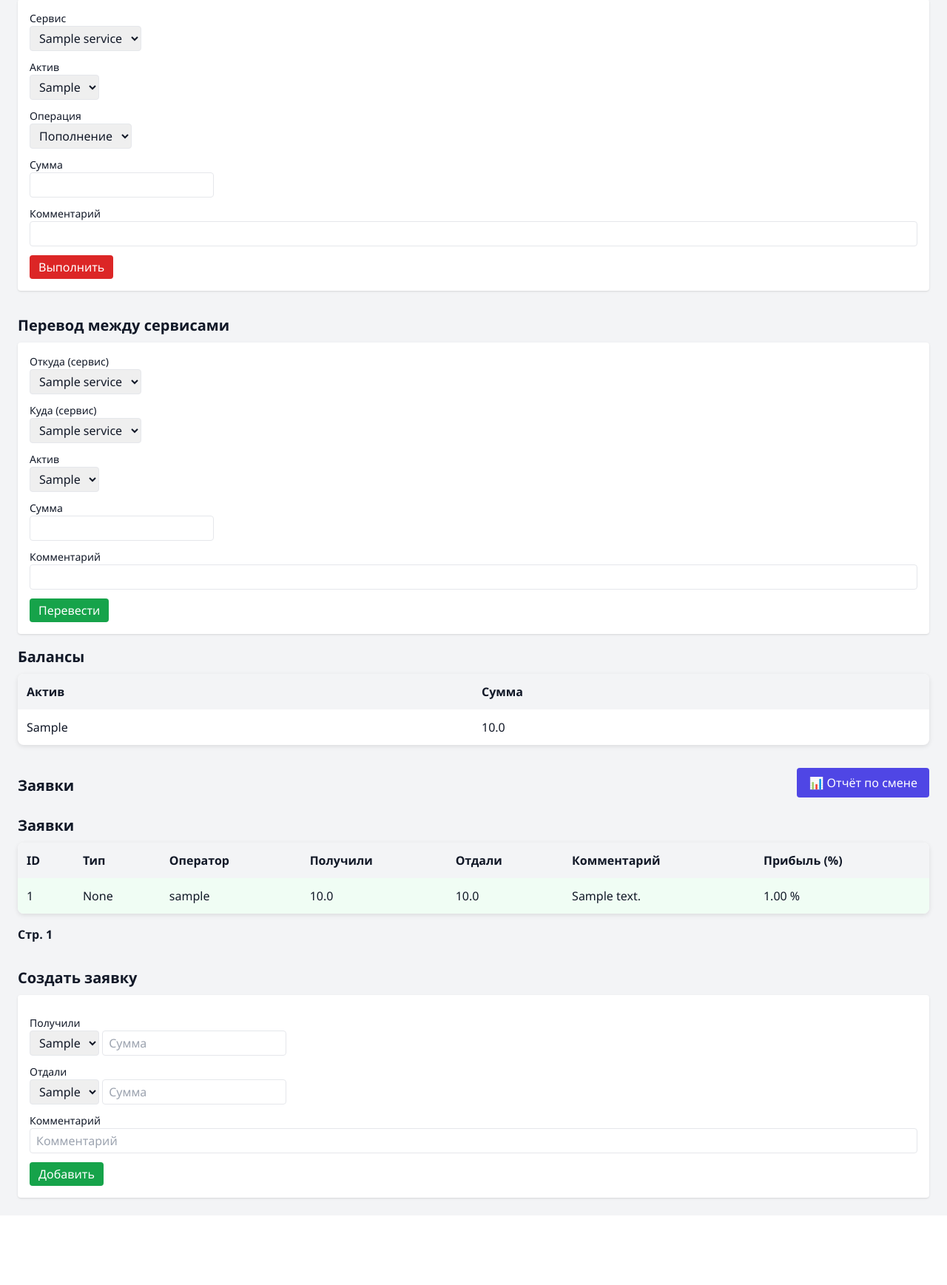
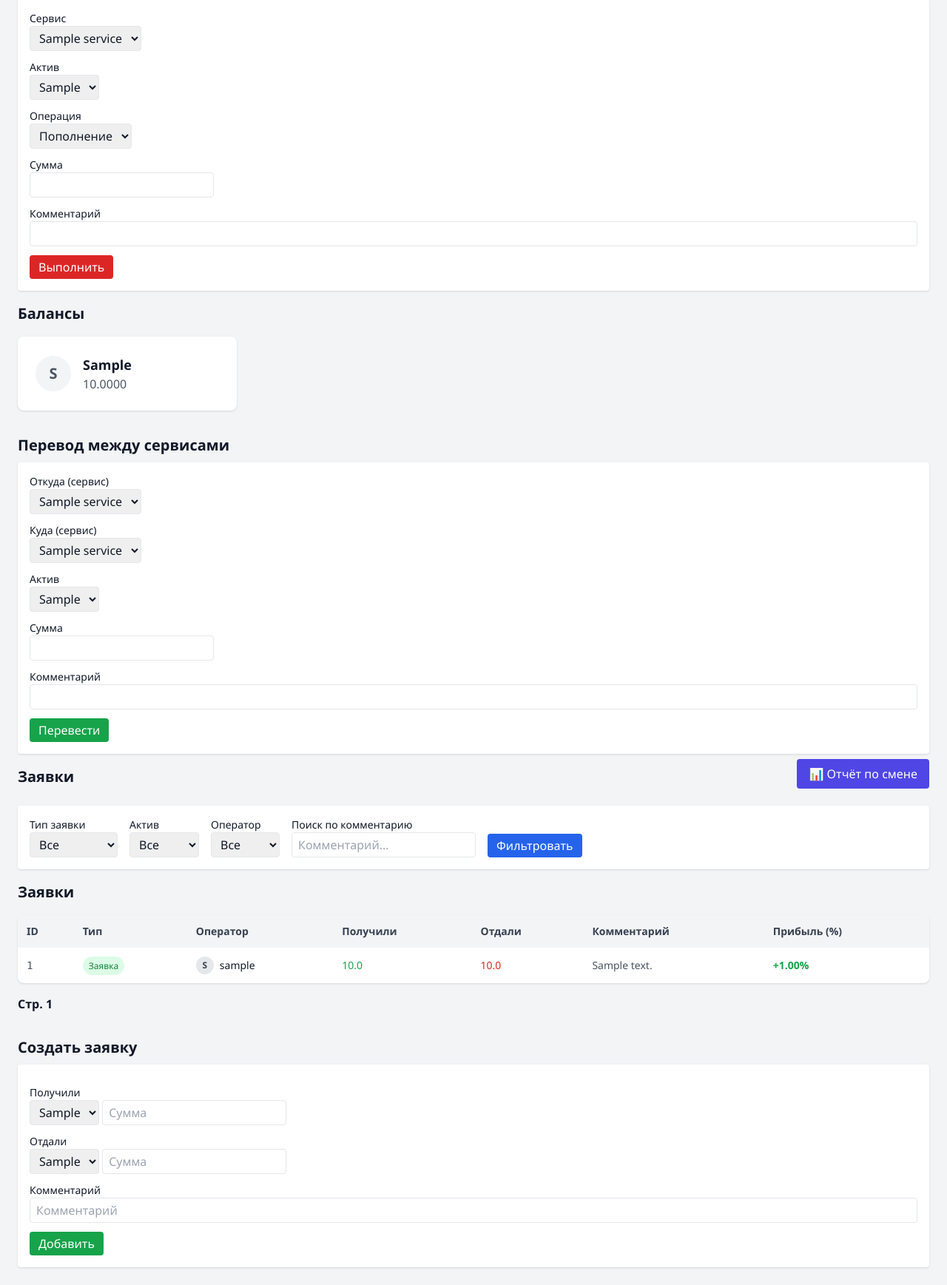
Before and after one commit to Igg9or/exchange-system, a Flask app: page / in a window 1280 px wide. Shown: the part 217-1954 px from the top of the page at 74% size. Before the commit the page ends 1840 px from the top, so only its background shows below. Run offline with Flask 3, Linux system fonts and the light colour scheme; the visitor is signed in with stand-in values (Sample User, id 1); tables that the repository leaves empty hold one stand-in row (values such as "Sample post"); some libraries are stand-ins or nearby versions.

Commit message:
Перед визуалом

```diff
--- a/main.py
+++ b/main.py
@@ -262,65 +262,87 @@ def get_shift_report(db: Session, service_id: int):
 def index():
     if "user_id" not in session:
         return redirect(url_for("login"))
-
     db = SessionLocal()
     user = db.query(User).get(session["user_id"])
+    service_id = request.args.get("service_id", type=int)
 
-    # сервис по умолчанию
-    service_id = request.args.get("service_id", type=int)
-    if user.role == "admin":
-        # админ видит все сервисы
-        if service_id:
-            service = db.query(Service).get(service_id)
-        else:
-            service = db.query(Service).first()
-        services = db.query(Service).all()
+    # если админ выбирает сервис вручную
+    if user.role == "admin" and service_id:
+        service = db.query(Service).get(service_id)
     else:
-        # оператор работает только со своим сервисом
         service = db.query(Service).get(user.service_id)
-        # ⚡ исправляем: оператору отдаём все сервисы (для "куда"),
-        # но в "откуда" в шаблоне останется только его
-        services = db.query(Service).all()
 
-    # пагинация
+    balances, orders, assets = [], [], []
+
     page = int(request.args.get("page", 1))
     per_page = 10
     offset = (page - 1) * per_page
 
-    balances, orders, assets = [], [], []
     if service:
+        # балансы
         balances = (
             db.query(Balance, Asset)
             .join(Asset, Balance.asset_id == Asset.id)
             .filter(Balance.service_id == service.id)
             .all()
         )
+
+        # базовый запрос по заявкам
+        query = (
+            db.query(Order)
+            .options(joinedload(Order.user))
+            .filter(Order.service_id == service.id)
+        )
+
+        # === ФИЛЬТРЫ ===
+        order_type = request.args.get("type")
+        if order_type:
+            query = query.filter(Order.type == order_type)
+
+        asset_filter = request.args.get("asset")
+        if asset_filter:
+            query = query.join(Asset, Order.received_asset_id == Asset.id).filter(
+                Asset.symbol == asset_filter
+            )
+
+        operator_id = request.args.get("operator_id", type=int)
+        if operator_id:
+            query = query.filter(Order.user_id == operator_id)
+
+        search = request.args.get("search")
+        if search:
+            query = query.filter(Order.comment.ilike(f"%{search}%"))
+
+        # пагинация
         orders = (
-            db.query(Order)
-            .options(joinedload(Order.user))   # 🔹 подтягиваем пользователя сразу
-            .filter(Order.service_id == service.id)
-            .order_by(Order.id.desc())
+            query.order_by(Order.id.desc())
             .offset(offset)
             .limit(per_page + 1)
             .all()
         )
+
         assets = db.query(Asset).all()
 
     db.close()
+
     has_next = len(orders) > per_page
     orders = orders[:per_page]
 
     return render_template(
         "index.html",
+        user=user,
         service=service,
         balances=balances,
         orders=orders,
         page=page,
         has_next=has_next,
         assets=assets,
-        services=services,   # 👈 вот это
-        user=user            # чтобы в шаблоне можно было проверить роль
+        services=db.query(Service).all(),   # для селекторов сервисов
+        operators=db.query(User).filter(User.service_id == service.id).all(),  # 🔹 добавил список операторов
+        request=request,
     )
+
+
 
 @app.route("/shift/start/<int:service_id>")
 def shift_start(service_id):
--- a/templates/index.html
+++ b/templates/index.html
@@ -83,6 +83,26 @@
 </form>
 {% endif %}
 
+    <!-- Балансы -->
+    <h2 class="section-title mb-4">Балансы</h2>
+<div class="grid grid-cols-1 md:grid-cols-3 lg:grid-cols-4 gap-4 mb-6">
+  {% for balance, asset in balances %}
+  <div class="bg-white p-6 rounded-lg shadow flex items-center gap-4">
+    <div class="w-12 h-12 flex items-center justify-center rounded-full
+                {% if asset.symbol == 'BTC' %} bg-yellow-100 text-yellow-600
+                {% elif asset.symbol == 'ETH' %} bg-purple-100 text-purple-600
+                {% elif asset.symbol == 'USDT' %} bg-green-100 text-green-600
+                {% else %} bg-gray-100 text-gray-600 {% endif %}">
+      <span class="text-xl font-bold">{{ asset.symbol[0] }}</span>
+    </div>
+    <div>
+      <div class="text-lg font-semibold">{{ asset.symbol }}</div>
+      <div class="text-gray-600">{{ "%.4f"|format(balance.amount) }}</div>
+    </div>
+  </div>
+  {% endfor %}
+</div>
+
 <h2 class="section-title mt-8">Перевод между сервисами</h2>
 <form action="{{ url_for('internal_transfer') }}" method="post" class="bg-white p-4 rounded shadow space-y-3">
   <div>
@@ -130,18 +150,7 @@
   <button type="submit" class="bg-green-600 text-white px-3 py-1 rounded">Перевести</button>
 </form>
 
-    <!-- Балансы -->
-    <h2 class="section-title">Балансы</h2>
-    <table class="custom-table mb-6">
-      <thead>
-        <tr><th>Актив</th><th>Сумма</th></tr>
-      </thead>
-      <tbody>
-        {% for balance, asset in balances %}
-        <tr><td>{{ asset.symbol }}</td><td>{{ balance.amount }}</td></tr>
-        {% endfor %}
-      </tbody>
-    </table>
+
 
     <div class="flex justify-between items-center mb-4">
   <h2 class="section-title">Заявки</h2>
@@ -151,38 +160,120 @@
   </a>
 </div>
 
+<!-- Фильтры -->
+<form method="get" action="{{ url_for('index') }}" class="bg-white p-4 rounded shadow mb-4 flex flex-wrap gap-4 items-end">
+
+  <!-- Тип заявки -->
+  <div>
+    <label class="block text-sm font-medium">Тип заявки</label>
+    <select name="type" class="border px-2 py-1 rounded">
+      <option value="">Все</option>
+      <option value="manual" {% if request.args.get('type') == 'manual' %}selected{% endif %}>Ручные</option>
+      <option value="auto" {% if request.args.get('type') == 'auto' %}selected{% endif %}>Авто</option>
+      <option value="admin_action" {% if request.args.get('type') == 'admin_action' %}selected{% endif %}>Админ</option>
+      <option value="internal_transfer" {% if request.args.get('type') == 'internal_transfer' %}selected{% endif %}>Переводы</option>
+    </select>
+  </div>
+
+  <!-- Актив -->
+  <div>
+    <label class="block text-sm font-medium">Актив</label>
+    <select name="asset" class="border px-2 py-1 rounded">
+      <option value="">Все</option>
+      {% for asset in assets %}
+        <option value="{{ asset.symbol }}" {% if request.args.get('asset') == asset.symbol %}selected{% endif %}>
+          {{ asset.symbol }}
+        </option>
+      {% endfor %}
+    </select>
+  </div>
+
+  <!-- Оператор -->
+  <div>
+    <label class="block text-sm font-medium">Оператор</label>
+    <select name="operator_id" class="border px-2 py-1 rounded">
+      <option value="">Все</option>
+      {% for op in operators %}
+        <option value="{{ op.id }}" {% if request.args.get('operator_id') == op.id|string %}selected{% endif %}>
+          {{ op.login }}
+        </option>
+      {% endfor %}
+    </select>
+  </div>
+
+  <!-- Поиск -->
+  <div>
+    <label class="block text-sm font-medium">Поиск по комментарию</label>
+    <input type="text" name="search" value="{{ request.args.get('search', '') }}"
+           class="border px-2 py-1 rounded" placeholder="Комментарий...">
+  </div>
+
+  <!-- Кнопка -->
+  <div>
+    <button type="submit" class="bg-blue-600 text-white px-3 py-1 rounded">Фильтровать</button>
+  </div>
+</form>
+
     <!-- Заявки -->
-    <h2 class="section-title">Заявки</h2>
-    <table class="custom-table">
-  <thead>
+    <h2 class="section-title mb-4">Заявки</h2>
+<table class="min-w-full bg-white rounded-lg shadow overflow-hidden">
+  <thead class="bg-gray-100 text-left text-sm font-semibold text-gray-700">
     <tr>
-      <th>ID</th>
-      <th>Тип</th>
-      <th>Оператор</th>
-      <th>Получили</th>
-      <th>Отдали</th>
-      <th>Комментарий</th>
-      <th>Прибыль (%)</th>
+      <th class="p-3">ID</th>
+      <th class="p-3">Тип</th>
+      <th class="p-3">Оператор</th>
+      <th class="p-3">Получили</th>
+      <th class="p-3">Отдали</th>
+      <th class="p-3">Комментарий</th>
+      <th class="p-3">Прибыль (%)</th>
     </tr>
   </thead>
-  <tbody>
+  <tbody class="text-sm divide-y divide-gray-200">
     {% for o in orders %}
-    <tr class="
-      {% if o.type == 'admin_action' %} bg-yellow-50
-      {% elif o.type == 'internal_transfer' %} bg-blue-50
-      {% else %} bg-green-50 {% endif %}
-    ">
-      <td>{{ o.id }}</td>
-      <td>{{ o.type }}</td>
-      <td>{{ o.user.login if o.user else '-' }}</td>
-      <td>{{ o.received_amount }}</td>
-      <td>{{ o.given_amount }}</td>
-      <td>{{ o.comment }}</td>
-      <td>
-        {% if o.profit_percent %}
-          {{ "%.2f"|format(o.profit_percent) }} %
+    <tr>
+      <!-- ID -->
+      <td class="p-3 font-mono text-gray-600">{{ o.id }}</td>
+
+      <!-- Тип заявки -->
+      <td class="p-3">
+        {% if o.type == "admin_action" %}
+          <span class="px-2 py-1 text-xs rounded-full bg-yellow-100 text-yellow-700">Админ</span>
+        {% elif o.type == "internal_transfer" %}
+          <span class="px-2 py-1 text-xs rounded-full bg-blue-100 text-blue-700">Перевод</span>
         {% else %}
-          -
+          <span class="px-2 py-1 text-xs rounded-full bg-green-100 text-green-700">Заявка</span>
+        {% endif %}
+      </td>
+
+      <!-- Оператор -->
+      <td class="p-3 flex items-center gap-2">
+        <div class="w-6 h-6 flex items-center justify-center rounded-full bg-gray-200 text-gray-700 text-xs font-bold">
+          {{ o.user.login[0]|upper if o.user else "?" }}
+        </div>
+        <span>{{ o.user.login if o.user else "-" }}</span>
+      </td>
+
+      <!-- Получили -->
+      <td class="p-3 font-medium text-green-600">
+        {{ o.received_amount }} {{ o.received_asset.symbol if o.received_asset else "" }}
+      </td>
+
+      <!-- Отдали -->
+      <td class="p-3 font-medium text-red-600">
+        {{ o.given_amount }} {{ o.given_asset.symbol if o.given_asset else "" }}
+      </td>
+
+      <!-- Комментарий -->
+      <td class="p-3 text-gray-600">{{ o.comment }}</td>
+
+      <!-- Прибыль -->
+      <td class="p-3">
+        {% if o.profit_percent > 0 %}
+          <span class="text-green-600 font-semibold">+{{ "%.2f"|format(o.profit_percent) }}%</span>
+        {% elif o.profit_percent < 0 %}
+          <span class="text-red-600 font-semibold">{{ "%.2f"|format(o.profit_percent) }}%</span>
+        {% else %}
+          <span class="text-gray-400">0%</span>
         {% endif %}
       </td>
     </tr>
```
